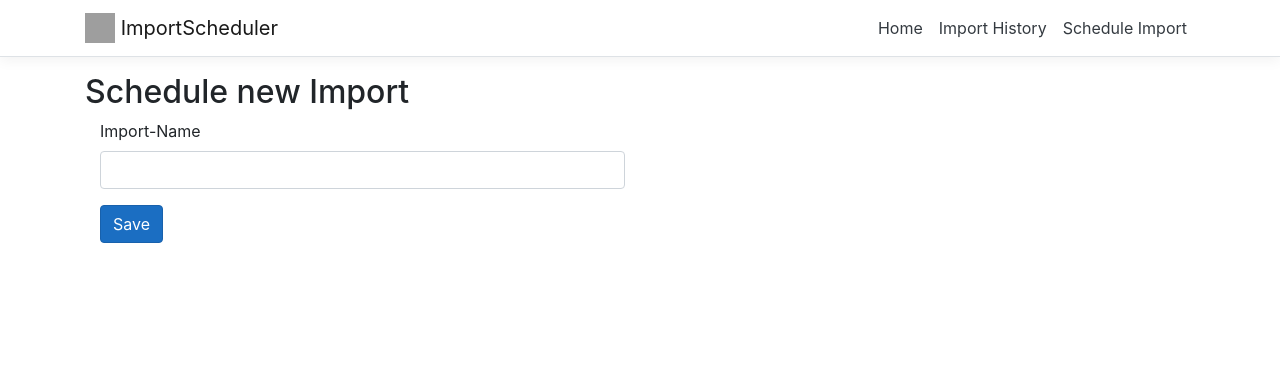
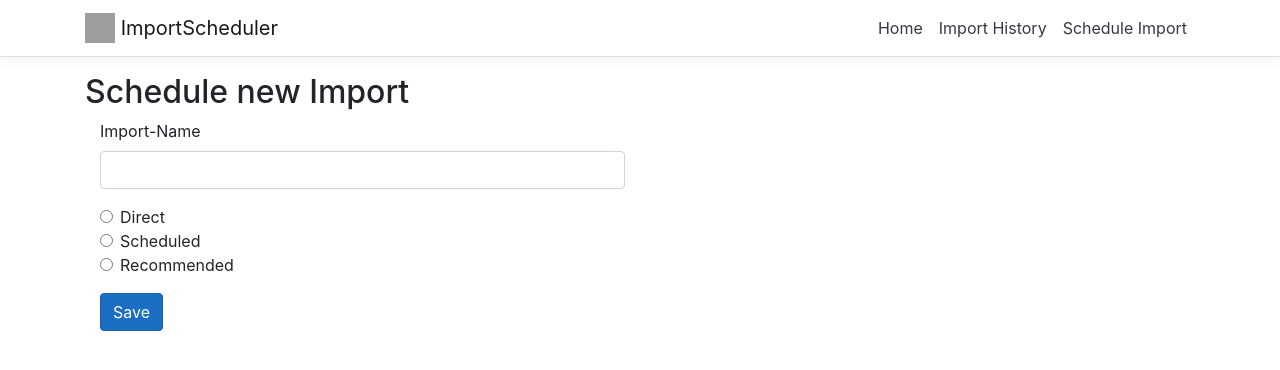
Before and after one commit to philipp-c-moser/ImportScheduler, an Angular app in the folder ImportScheduler/ClientApp/: page /ScheduleImport in a window 1280 px wide. Shown: the top 370 px of the page. Built offline with nearby package versions, Linux system fonts and the light colour scheme; grey boxes are pictures that could not be loaded.

Commit message:
ClientApp: Add ImportType RadioButtons

```diff
--- a/ImportScheduler/ClientApp/src/app/components/schedule-import/schedule-import-form/schedule-import-form.component.html
+++ b/ImportScheduler/ClientApp/src/app/components/schedule-import/schedule-import-form/schedule-import-form.component.html
@@ -6,6 +6,25 @@
         <div class="alert alert-danger" *ngIf="">Please specify the import-name</div>
       </div>
 
+      <div class="form-group">
+        <div class="form-check">
+            <input type="radio" name="import-type" id="type-direct" value="direct" class="form-check-input" />
+            <label class="form-check-label" for="type-direct">Direct</label>
+        </div>
+
+        <div class="form-check">
+            <input type="radio" name="import-type" id="type-scheduled" value="scheduled" class="form-check-input" />
+            <label class="form-check-label" for="type-scheduled">Scheduled</label>
+        </div>
+
+        <div class="form-check">
+            <input type="radio" name="import-type" id="type-recommended" value="recommended" class="form-check-input" />
+            <label class="form-check-label" for="type-recommended">Recommended</label>
+        </div>
+
+      </div>
+
+
       <button class="btn btn-primary" [disabled]="">
         Save
       </button>
```
